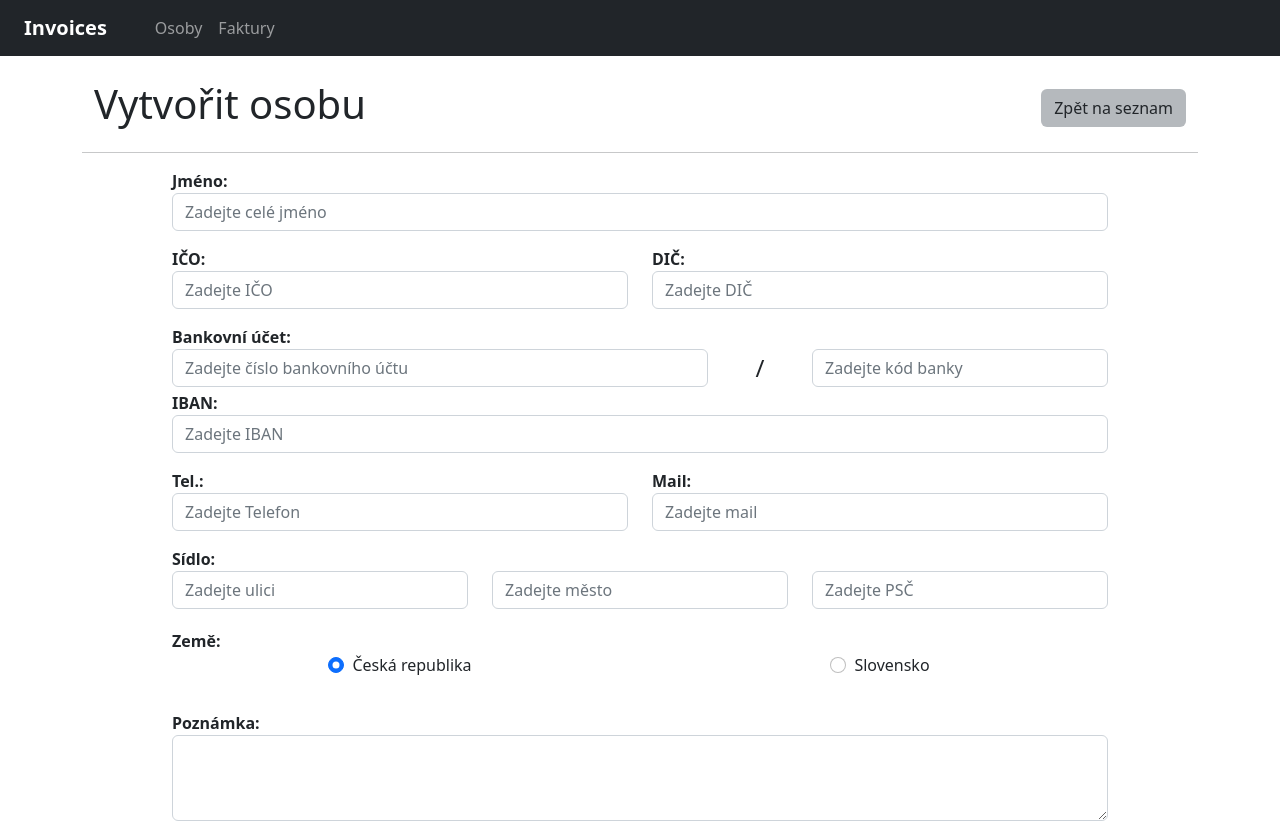
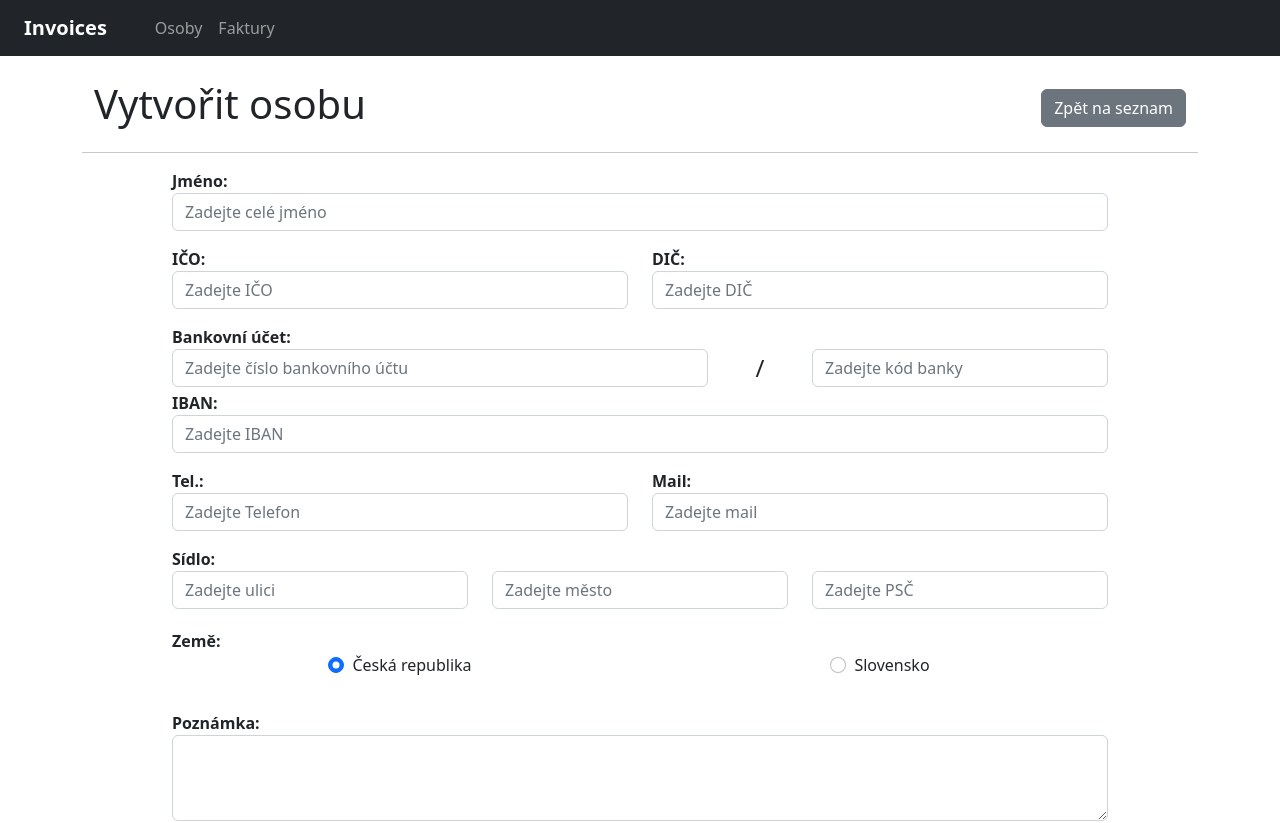
Before and after one commit to JacobT/Invoices-client, a React (Vite) app: page /persons/create in a window 1280 px wide. Shown: the top 823 px of the page. Built offline with nearby package versions, Linux system fonts and the light colour scheme.

Commit message:
changed LinkButton to BackButton navigating back in history

```diff
--- /dev/null
+++ b/src/components/actions/BackButton.jsx
@@ -0,0 +1,24 @@
+import { useNavigate } from "react-router-dom";
+
+/**
+ * Tlačítk, které se vrátí o stranu zpět pomocí React Routeru.
+ *
+ * @param {object} props - Vlastnosti komponenty.
+ * @param {string} props.label - Text zobrazený na tlačítku.
+ * @returns {JSX.Element} Tlačítko zpět.
+ */
+const BackButton = ({ label }) => {
+    const navigate = useNavigate();
+
+    return (
+        <button
+            type="button"
+            className="btn btn-secondary"
+            onClick={() => navigate(-1)}
+        >
+            {label}
+        </button>
+    );
+};
+
+export default BackButton;
--- a/src/components/actions/LinkButton.jsx
+++ /dev/null
@@ -1,19 +0,0 @@
-import { Link } from "react-router-dom";
-
-/**
- * Znovupoužitelný odkaz ve stylu tlačítka pomocí React Routeru.
- *
- * @param {object} props - Vlastnosti komponenty.
- * @param {string} props.url - Cílová cesta odkazu.
- * @param {string} props.label - Text zobrazený na tlačítku.
- * @returns {JSX.Element} Odkaz ve stylu tlačítka.
- */
-const LinkButton = ({ url, label }) => {
-    return (
-        <Link to={url} className="btn bg-secondary">
-            {label}
-        </Link>
-    );
-};
-
-export default LinkButton;
--- a/src/invoices/components/InvoiceLayout.jsx
+++ b/src/invoices/components/InvoiceLayout.jsx
@@ -5,7 +5,7 @@ import EditableField from "../../components/inputs/EditableField";
 import { dateStringFormatter } from "../../utils/dateStringFormatter";
 import InvoiceProductDisplay from "./InvoiceProductDisplay";
 import InvoiceProductInput from "./InvoiceProductInput";
-import LinkButton from "../../components/actions/LinkButton";
+import LinkButton from "../../components/actions/BackButton";
 
 /**
  * Komponenta pro zobrazení, úpravu nebo vytvoření faktury.
@@ -46,10 +46,7 @@ const InvoiceLayout = ({ mode, invoice, people, handleChange }) => {
                         )}
                     </div>
                     <div className="col-auto d-flex align-items-center">
-                        <LinkButton
-                            url={"/invoices"}
-                            label={"Zpět na seznam"}
-                        />
+                        <LinkButton label={"Zpět na seznam"} />
                     </div>
                 </div>
             </div>
--- a/src/persons/PersonDetail.jsx
+++ b/src/persons/PersonDetail.jsx
@@ -5,7 +5,6 @@ import PersonLayout from "./components/PersonLayout";
 import InvoiceTable from "../invoices/components/InvoiceTable";
 import LoadingDisplay from "../components/layout/LoadingDisplay";
 import SuccessDisplay from "../components/notification/SuccessDisplay";
-import InvoiceFilterForm from "../invoices/components/InvoiceFilterForm";
 
 /**
  * Komponenta pro detail osoby.
--- a/src/persons/components/PersonLayout.jsx
+++ b/src/persons/components/PersonLayout.jsx
@@ -3,7 +3,7 @@ import EditableField from "../../components/inputs/EditableField";
 import PersonBankAccountInput from "./PersonBankAccountInput";
 import countryFormatter from "../../utils/countryFormatter";
 import PersonAddressInput from "./PersonAddressInput";
-import LinkButton from "../../components/actions/LinkButton";
+import BackButton from "../../components/actions/BackButton";
 
 /**
  * Komponenta pro zobrazení, úpravu nebo vytvoření detailu osoby.
@@ -29,7 +29,7 @@ const PersonLayout = ({ mode, person, handleChange }) => {
                         </h1>
                     </div>
                     <div className="col-auto d-flex align-items-center">
-                        <LinkButton url={"/persons"} label={"Zpět na seznam"} />
+                        <BackButton label={"Zpět na seznam"} />
                     </div>
                 </div>
             </div>
```
